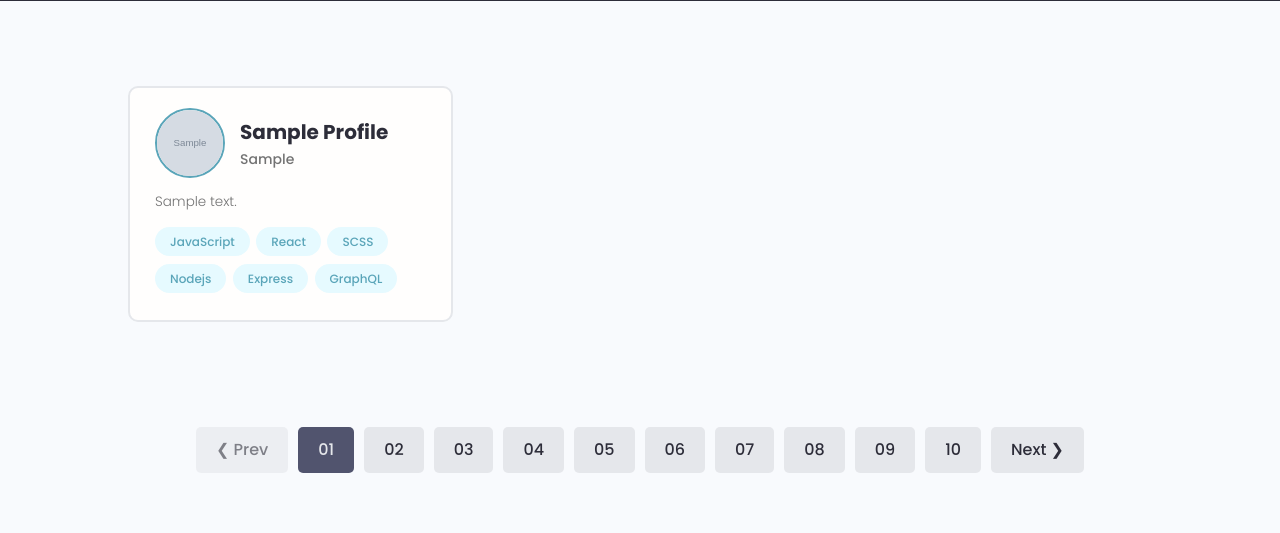
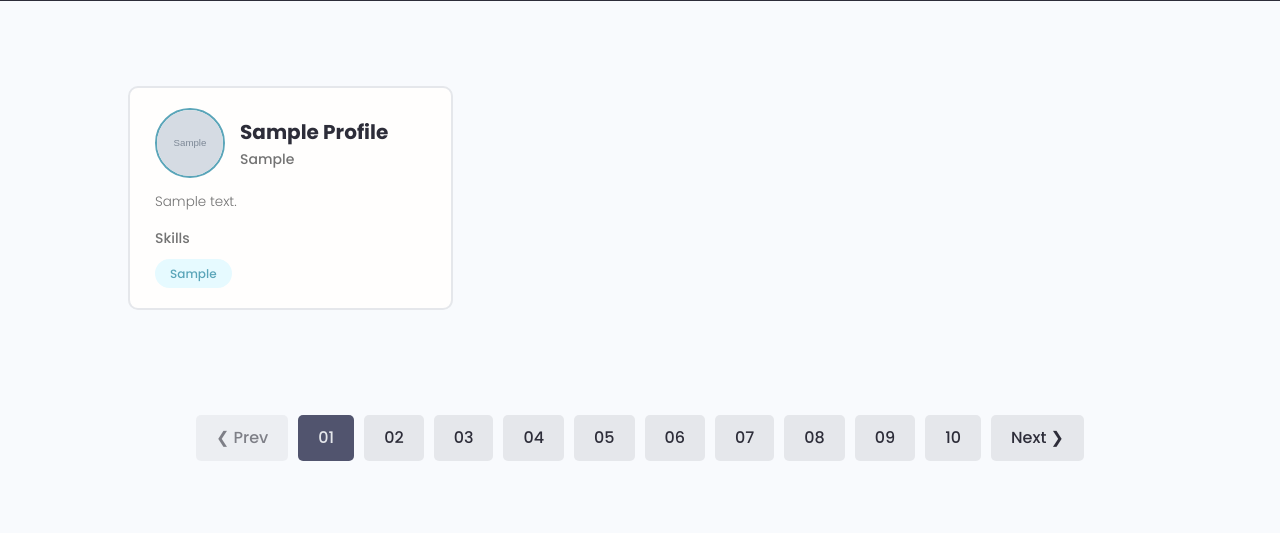
Before and after one commit to gurnitha/django-torang-bisa-apa, a Django app: page / in a window 1280 px wide. Shown: the part 458-991 px from the top of the page. After the commit the page ends 919 px from the top, so only its background shows below. Run offline with Django 3.2, Linux system fonts and the light colour scheme; tables that the repository leaves empty hold one stand-in row (values such as "Sample post"); grey boxes marked "Sample" are stand-in pictures; some libraries are stand-ins or nearby versions.

Commit message:
14.3 READ data skill di db dan display data pada profile_list page

```diff
--- a/apps/profiles/templates/profiles/profile_list.html
+++ b/apps/profiles/templates/profiles/profile_list.html
@@ -50,24 +50,25 @@ from django.utils.html import strip_tags
                                     {{profile.bio|striptags|truncatewords:30}}
                                 </p>
                                 <div class="dev__skills">
-                                    <span class="tag tag--pill tag--main">
-                                    <small>JavaScript</small>
-                                    </span>
-                                    <span class="tag tag--pill tag--main">
-                                    <small>React</small>
-                                    </span>
-                                    <span class="tag tag--pill tag--main">
-                                    <small>SCSS</small>
-                                    </span>
-                                    <span class="tag tag--pill tag--main">
-                                    <small>Nodejs</small>
-                                    </span>
-                                    <span class="tag tag--pill tag--main">
-                                    <small>Express</small>
-                                    </span>
-                                    <span class="tag tag--pill tag--main">
-                                    <small>GraphQL</small>
-                                    </span>
+
+                                    <div class="dev__meta">
+                                        <h5 style="margin-bottom: 10px;">Skills</h5>
+                                    </div>
+
+                                    {% if skills %}
+                                        {% for skill in profile.skill_set.all %}
+                                            <!-- Skill card -->
+                                            <span class="tag tag--pill tag--main">
+                                                <small>{{skill.skill}}</small>
+                                            </span>
+                                            <!-- Skill card -->
+                                        {% endfor %}
+                                    {% else %}
+                                        <span class="tag tag--pill tag--main">
+                                        <small>Skill tidak ditemui.</small>
+                                        </span>
+                                    {% endif %}
+
                                 </div>
                             </a>
                         </div>
--- a/apps/profiles/views.py
+++ b/apps/profiles/views.py
@@ -4,16 +4,18 @@
 from django.shortcuts import render
 
 # Locals
-from apps.profiles.models import Profile
+from apps.profiles.models import Profile, Skill
 
 
 # profile_list view
 def profile_list(request):
 	page_title = 'Profile List'
 	profiles = Profile.objects.all()
+	skills = Skill.objects.all()
 	context = {
 		'title':page_title,
-		'profiles':profiles
+		'profiles':profiles,
+		'skills':skills
 	}
 	return render(request, 'profiles/profile_list.html', context)
 
```
Also changed, not shown: README.md.
